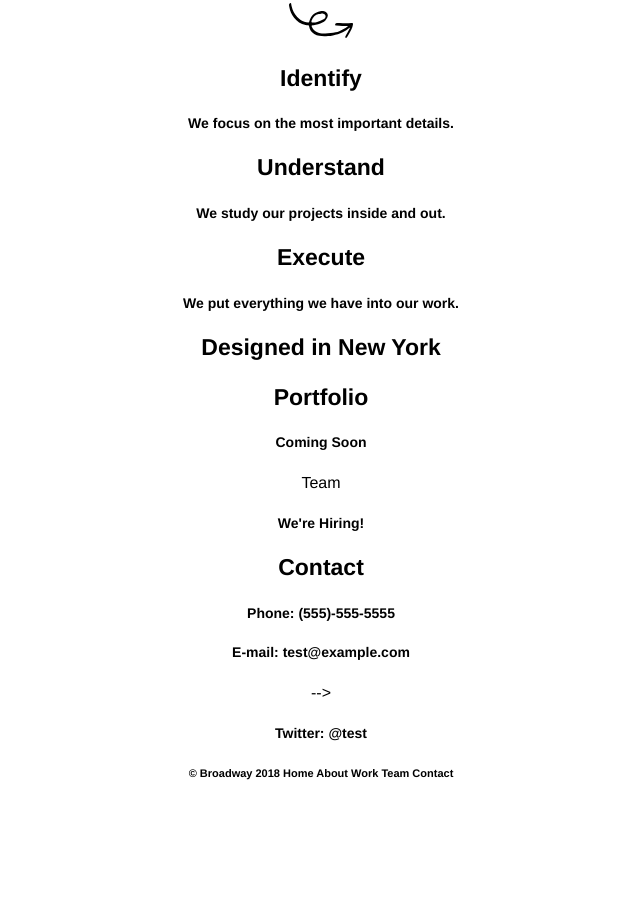
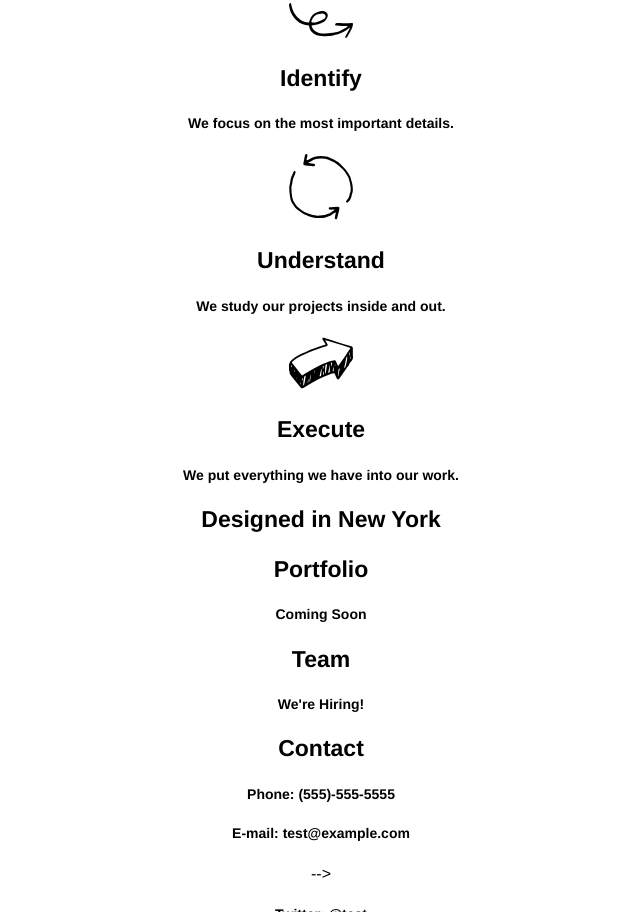
Before and after one commit to gittlehob/broadway, a plain HTML site: page index.html in a window 1280 px wide. Shown: the part 462-1374 px from the top of the page, without its empty margins (319-959 px from the left). Before the commit the page ends 1266 px from the top, so only its background shows below. Drawn offline with Linux system fonts and the light colour scheme.

Commit message:
add section graphics

```diff
--- a/index.html
+++ b/index.html
@@ -30,11 +30,13 @@
     </div>
 
     <div>
+      <img src="resources/images/understand.svg">
       <h3>Understand</h3>
       <h5>We study our projects inside and out.</h5>
     </div>
 
     <div class="execute">
+      <img src="resources/images/execute.svg">
       <h3>Execute</h3>
       <h5>We put everything we have into our work.</h5>
     </div>
@@ -44,7 +46,7 @@
       <h3>Portfolio</h3>
       <h5>Coming Soon</h5>
 
-    <div id="team>"
+    <div id="team">
       <h3>Team</h3>
       <h5>We're Hiring!</h5>
     </div>
```
